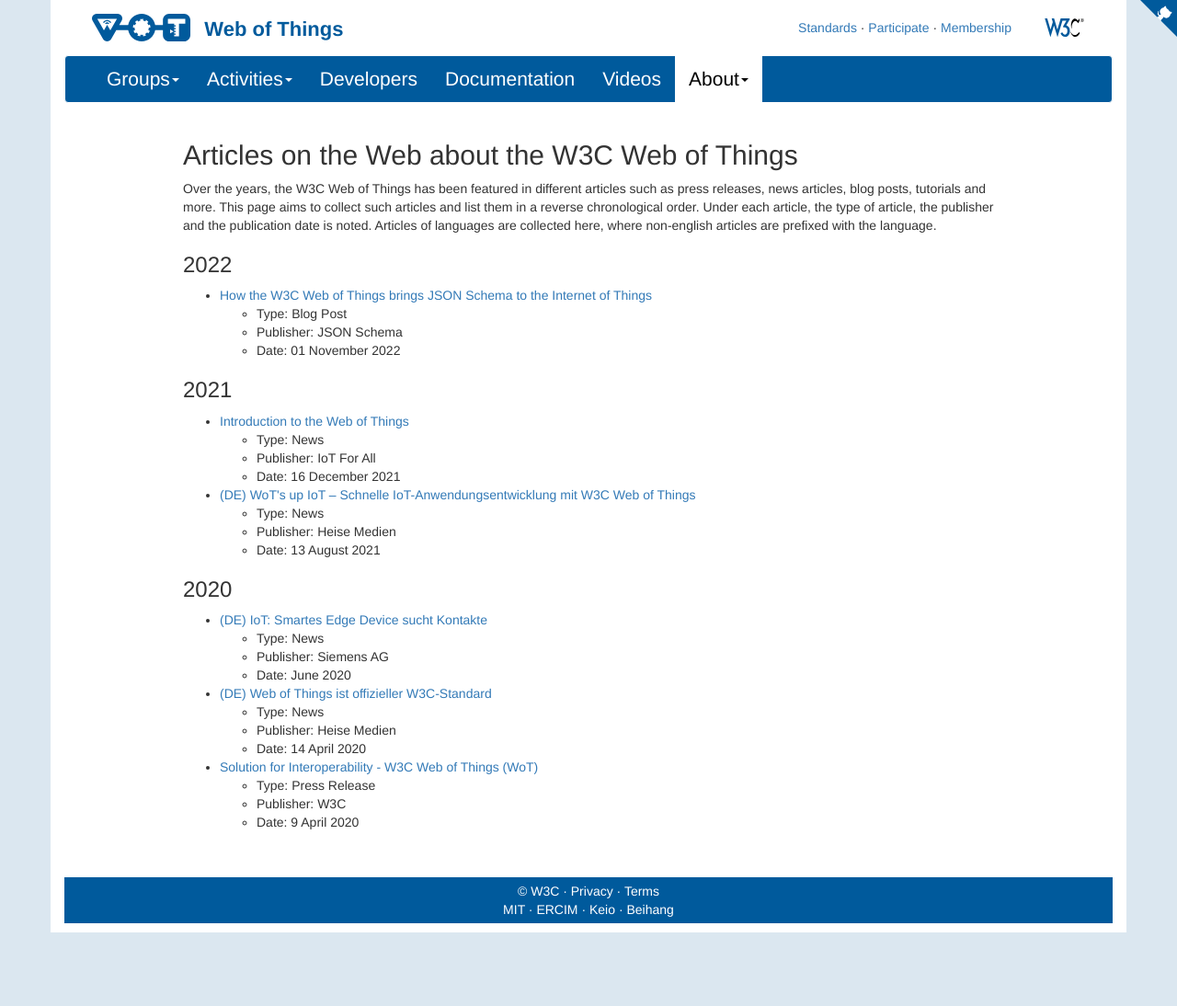
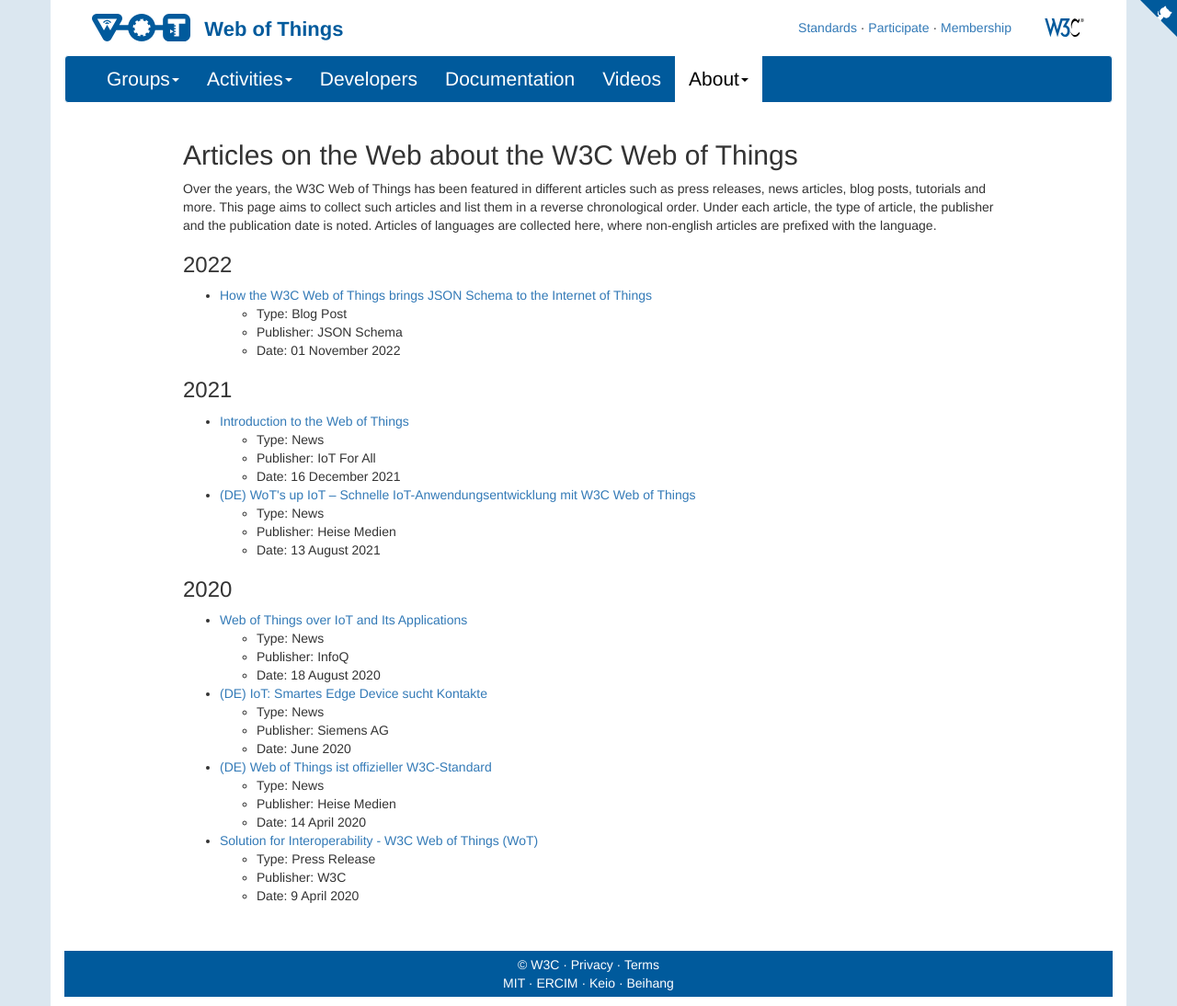
Before and after one commit to w3c/wot-marketing, a Jekyll site: the page built from docs/about/articles/index.html, in a window 1280 px wide. Shown: the whole page at 92% size. Built offline with Jekyll 4.4.1, drawn with Linux system fonts in a browser that asks for light colours; nearby versions of some CDN libraries; comment, search, counter and statistics services are not loaded; before the commit the page ends 1014 px from its top, so only the background shows below that.

Commit message:
add new article

```diff
--- a/docs/about/articles/index.html
+++ b/docs/about/articles/index.html
@@ -62,6 +62,16 @@
 	<h3>2020</h3>
 		<ul>
 			<li>
+				<a href="https://www.infoq.com/articles/web-of-things-iot-apps/"
+					target="_blank">
+					Web of Things over IoT and Its Applications</a>
+				<ul>
+					<li>Type: News</li>
+					<li>Publisher: InfoQ</li>
+					<li>Date: 18 August 2020</li>
+				</ul>
+			</li>
+			<li>
 				<a href="https://new.siemens.com/de/de/unternehmen/stories/forschung-technologien/folder-topics/web-of-things.html"
 					target="_blank">
 					(DE) IoT: Smartes Edge Device sucht Kontakte</a>
```
